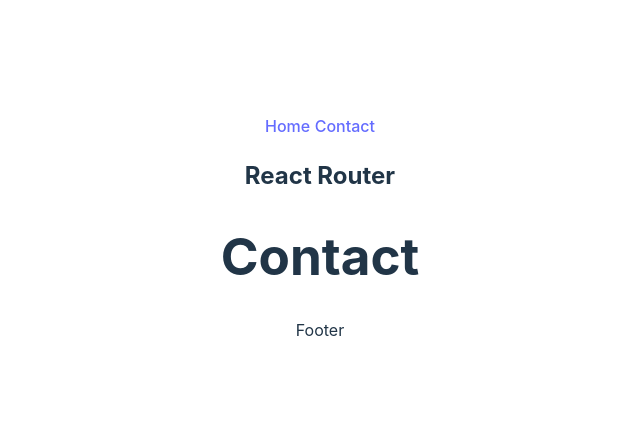
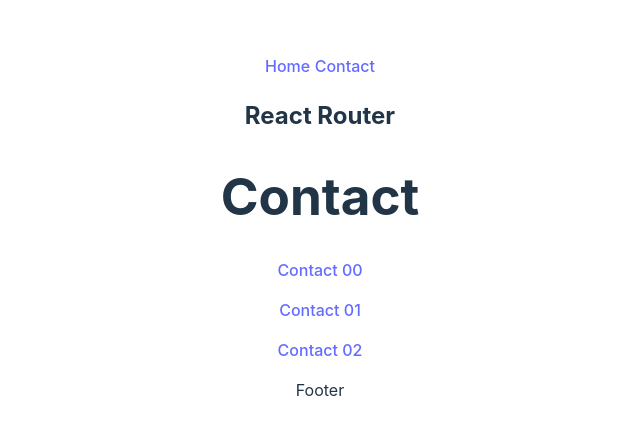
Before and after one commit to victorkauan/react-router-dom, a React (Vite) app: page /contact in a window 1280 px wide. Shown: the part 172-606 px from the top of the page, without its empty margins (320-960 px from the left). Built offline with nearby package versions, Linux system fonts and the light colour scheme.

Commit message:
feat: create nested/dynamic routes

```diff
--- a/src/main.tsx
+++ b/src/main.tsx
@@ -6,6 +6,7 @@
 import { App } from './App';
 import { Home } from './pages/Home';
 import { Contact } from './pages/Contact';
+import { ContactDetails } from './pages/ContactDetails';
 import { Error } from './pages/Error';
 
 const router = createBrowserRouter([
@@ -22,6 +23,10 @@
         path: 'contact',
         element: <Contact />,
       },
+      {
+        path: 'contact/:id',
+        element: <ContactDetails />,
+      },
     ],
   },
 ]);
--- a/src/pages/Contact.tsx
+++ b/src/pages/Contact.tsx
@@ -1,7 +1,19 @@
+import { Link } from 'react-router-dom';
+
 export function Contact() {
   return (
     <div>
       <h1>Contact</h1>
+
+      <p>
+        <Link to='0'>Contact 00</Link>
+      </p>
+      <p>
+        <Link to='1'>Contact 01</Link>
+      </p>
+      <p>
+        <Link to='2'>Contact 02</Link>
+      </p>
     </div>
   );
 }
--- /dev/null
+++ b/src/pages/ContactDetails.tsx
@@ -0,0 +1,11 @@
+import { useParams } from 'react-router-dom';
+
+export function ContactDetails() {
+  const { id } = useParams();
+
+  return (
+    <div>
+      <h1>Showing more information for contact: {id}</h1>
+    </div>
+  );
+}
```
